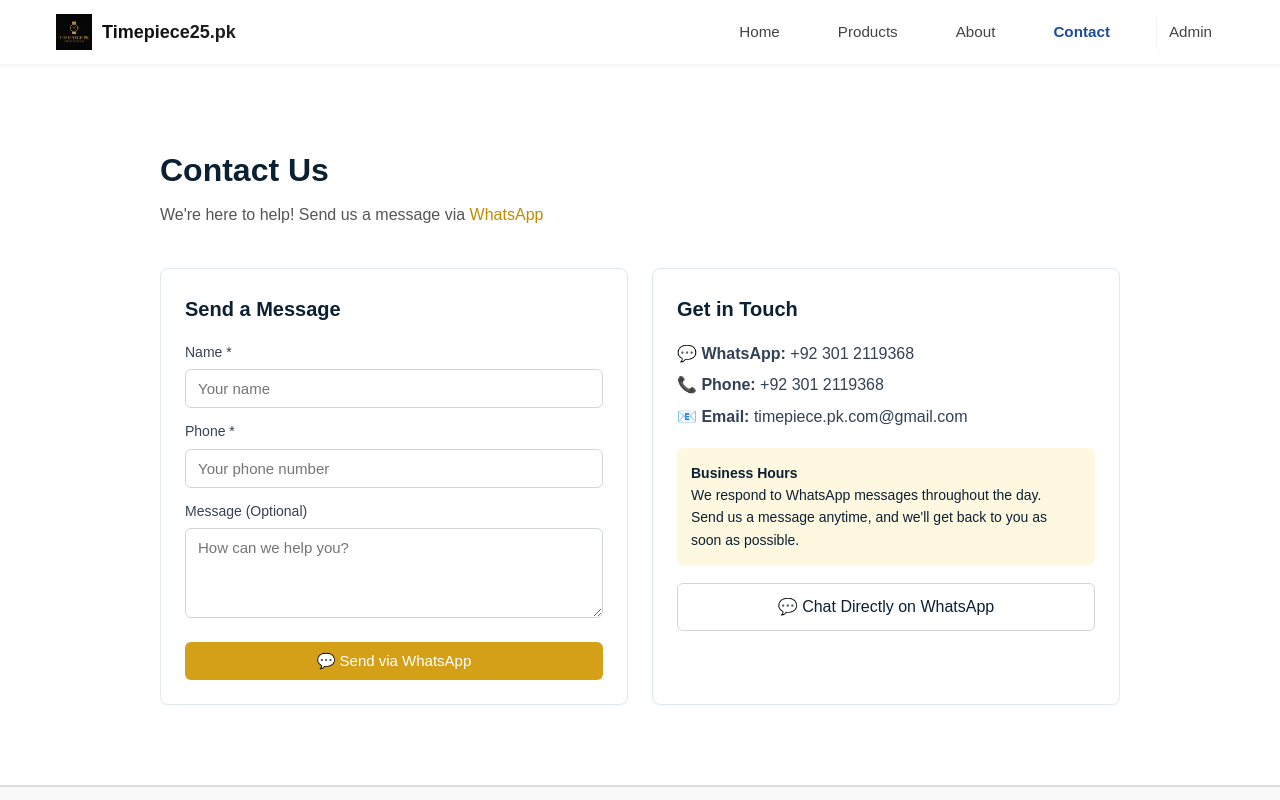
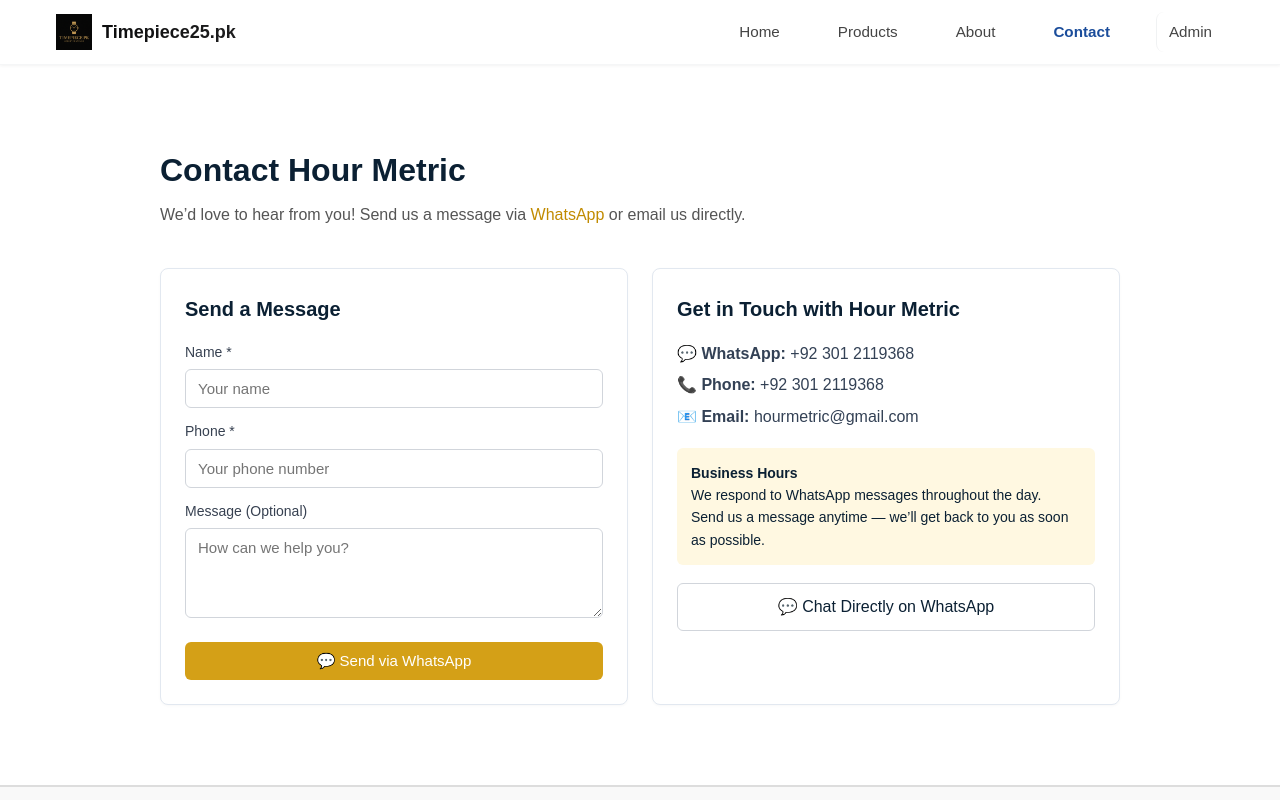
Before and after one commit to MohsinMukhtiar/TimepieceFrontend, a React (Vite) app: page /contact in a window 1280 px wide. Shown: the top 800 px of the page. Built offline with nearby package versions, Linux system fonts and the light colour scheme.

Commit message:
Update Cotact.jsx

```diff
--- a/src/components/Cotact.jsx
+++ b/src/components/Cotact.jsx
@@ -7,7 +7,7 @@
   const handleChange = (e) => {
     const { name, value } = e.target;
 
-     if (name === "phone") {
+    if (name === "phone") {
       const numericValue = value.replace(/\D/g, "");
       setForm({ ...form, [name]: numericValue });
     } else {
@@ -18,12 +18,12 @@
   const handleSend = () => {
     const { name, phone, message } = form;
 
-     if (!name.trim() || !phone.trim()) {
+    if (!name.trim() || !phone.trim()) {
       alert("Please enter both your Name and Phone number before sending.");
       return;
     }
 
-    const text = `Hello!%0AName: ${name}%0APhone: ${phone}%0AMessage: ${
+    const text = `Hello Hour Metric!%0AName: ${name}%0APhone: ${phone}%0AMessage: ${
       message || "No message"
     }`;
     window.open(`https://wa.me/923012119368?text=${text}`, "_blank");
@@ -31,12 +31,13 @@
 
   return (
     <div className={styles.container}>
-      <h1 className={styles.title}>Contact Us</h1>
+      <h1 className={styles.title}>Contact Hour Metric</h1>
       <p className={styles.subtitle}>
-        We're here to help! Send us a message via{" "}
+        We’d love to hear from you! Send us a message via{" "}
         <a href="https://wa.me/923012119368" target="_blank" rel="noreferrer">
           WhatsApp
-        </a>
+        </a>{" "}
+        or email us directly.
       </p>
 
       <div className={styles.cardWrapper}>
@@ -81,10 +82,10 @@
 
         <div className={styles.infoCard}>
           <div className={styles.infoBox}>
-            <h3>Get in Touch</h3>
+            <h3>Get in Touch with Hour Metric</h3>
             <p>💬 <strong>WhatsApp:</strong> +92 301 2119368</p>
             <p>📞 <strong>Phone:</strong> +92 301 2119368</p>
-            <p>📧 <strong>Email:</strong> timepiece.pk.com@gmail.com</p>
+            <p>📧 <strong>Email:</strong> hourmetric@gmail.com</p>
           </div>
 
           <div className={styles.hoursBox}>
@@ -92,8 +93,7 @@
             <p>
               We respond to WhatsApp messages throughout the day.
               <br />
-              Send us a message anytime, and we'll get back to you as soon as
-              possible.
+              Send us a message anytime — we’ll get back to you as soon as possible.
             </p>
           </div>
 
```
